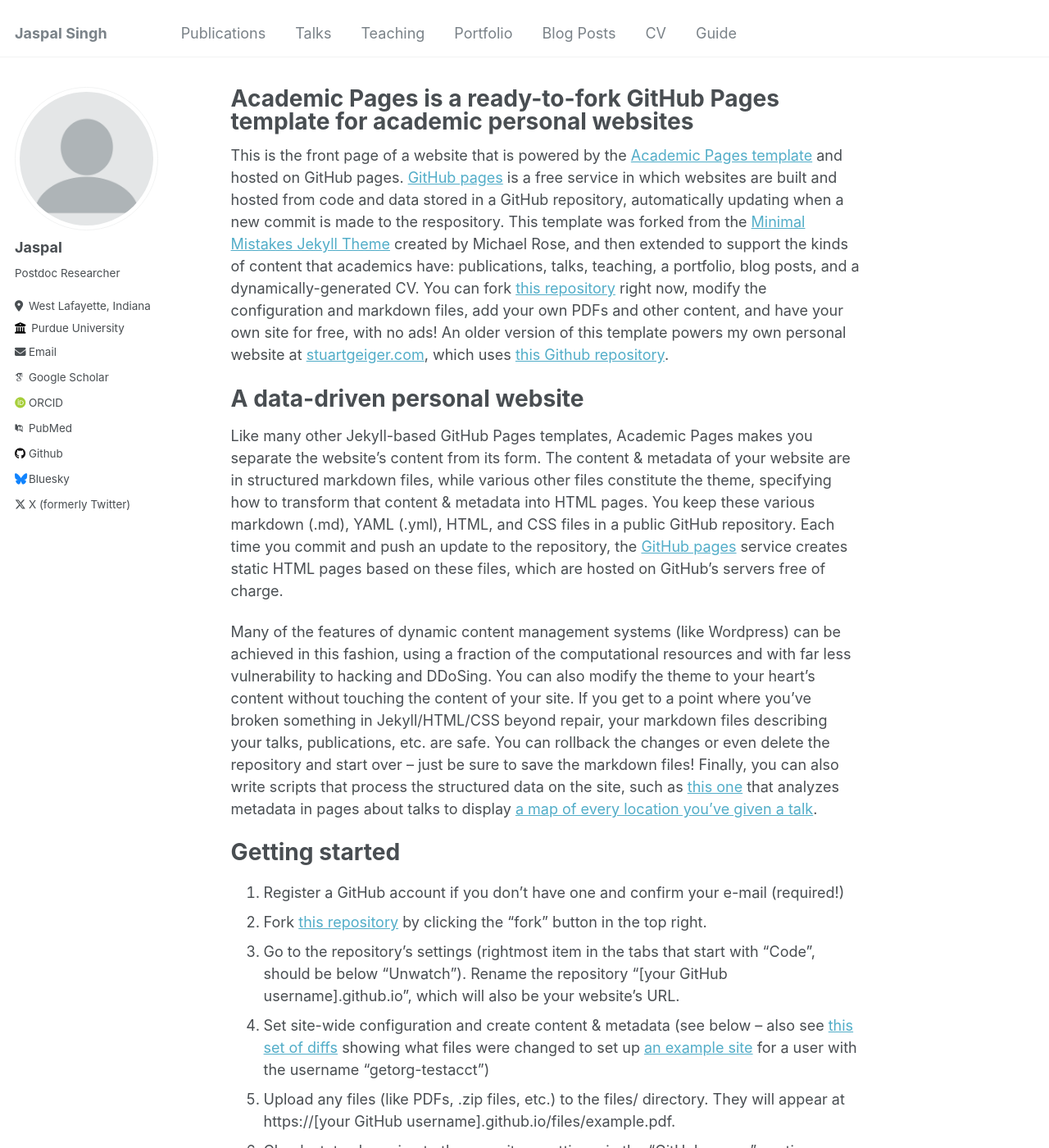
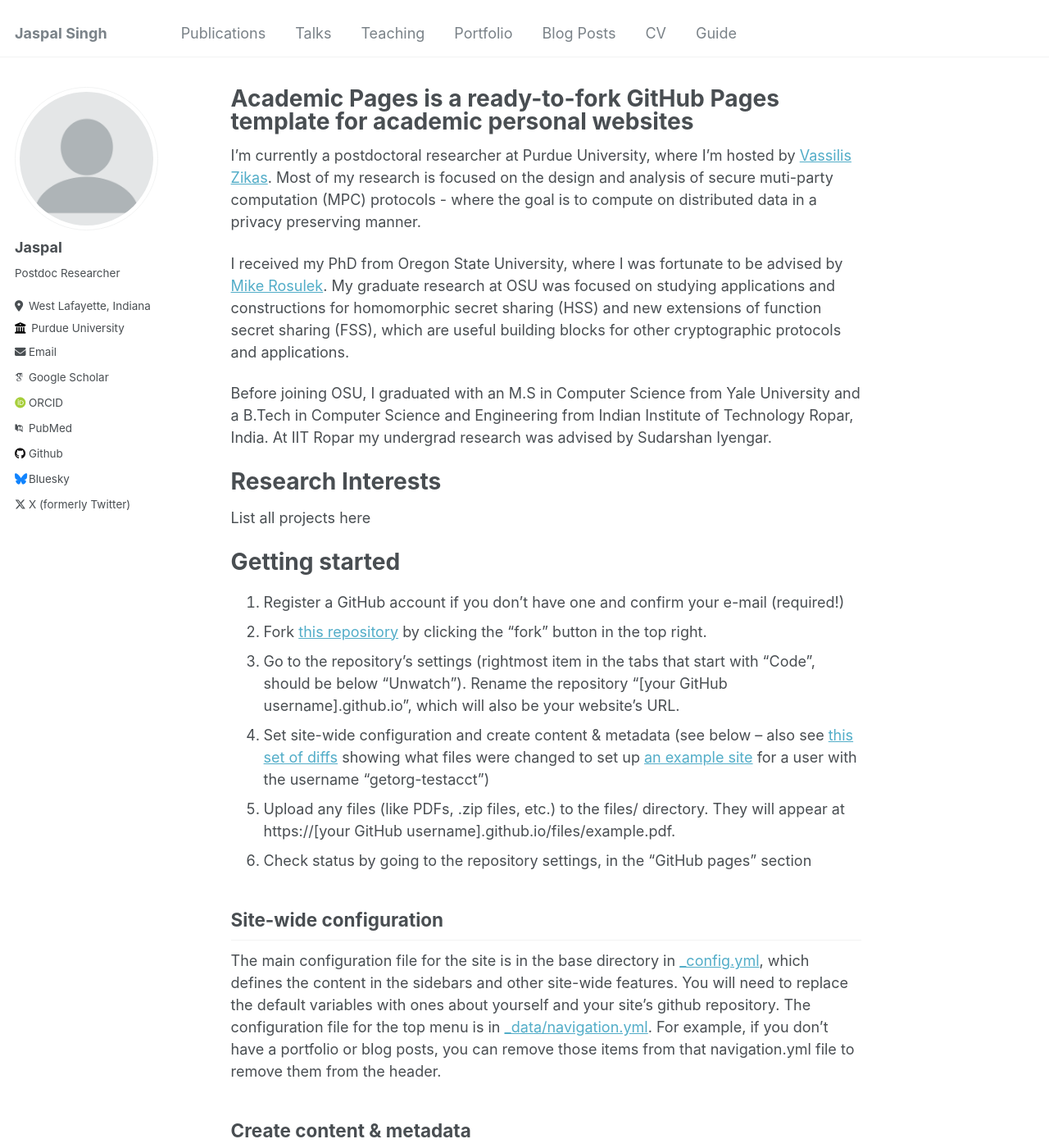
Before and after one commit to jaspal-crypto/jaspal.github.io, a Jekyll site: the page built from _pages/about.md, in a window 1280 px wide and 1400 px high. Shown: the whole window at 82% size. Built offline with Jekyll 4.4.1, drawn with Linux system fonts in a browser that asks for light colours; some web fonts are replaced; some of the changed text lies outside the part shown.

Commit message:
Update about.md

```diff
--- a/_pages/about.md
+++ b/_pages/about.md
@@ -7,13 +7,16 @@ redirect_from:
   - /about.html
 ---
 
-This is the front page of a website that is powered by the [Academic Pages template](https://github.com/academicpages/academicpages.github.io) and hosted on GitHub pages. [GitHub pages](https://pages.github.com) is a free service in which websites are built and hosted from code and data stored in a GitHub repository, automatically updating when a new commit is made to the respository. This template was forked from the [Minimal Mistakes Jekyll Theme](https://mmistakes.github.io/minimal-mistakes/) created by Michael Rose, and then extended to support the kinds of content that academics have: publications, talks, teaching, a portfolio, blog posts, and a dynamically-generated CV. You can fork [this repository](https://github.com/academicpages/academicpages.github.io) right now, modify the configuration and markdown files, add your own PDFs and other content, and have your own site for free, with no ads! An older version of this template powers my own personal website at [stuartgeiger.com](http://stuartgeiger.com), which uses [this Github repository](https://github.com/staeiou/staeiou.github.io).
+I'm currently a postdoctoral researcher at Purdue University, where I'm hosted by [Vassilis Zikas](https://www.cs.purdue.edu/homes/vzikas/). Most of my research is focused on the design and analysis of secure muti-party computation (MPC) protocols - where the goal is to compute on distributed data in a privacy preserving manner.
 
-A data-driven personal website
-======
-Like many other Jekyll-based GitHub Pages templates, Academic Pages makes you separate the website's content from its form. The content & metadata of your website are in structured markdown files, while various other files constitute the theme, specifying how to transform that content & metadata into HTML pages. You keep these various markdown (.md), YAML (.yml), HTML, and CSS files in a public GitHub repository. Each time you commit and push an update to the repository, the [GitHub pages](https://pages.github.com/) service creates static HTML pages based on these files, which are hosted on GitHub's servers free of charge.
+I received my PhD from Oregon State University, where I was fortunate to be advised by [Mike Rosulek](https://web.engr.oregonstate.edu/~rosulekm/). My graduate research at OSU was focused on studying applications and constructions for homomorphic secret sharing (HSS) and new extensions of function secret sharing (FSS), which are useful building blocks for other cryptographic protocols and applications.
 
-Many of the features of dynamic content management systems (like Wordpress) can be achieved in this fashion, using a fraction of the computational resources and with far less vulnerability to hacking and DDoSing. You can also modify the theme to your heart's content without touching the content of your site. If you get to a point where you've broken something in Jekyll/HTML/CSS beyond repair, your markdown files describing your talks, publications, etc. are safe. You can rollback the changes or even delete the repository and start over -- just be sure to save the markdown files! Finally, you can also write scripts that process the structured data on the site, such as [this one](https://github.com/academicpages/academicpages.github.io/blob/master/talkmap.ipynb) that analyzes metadata in pages about talks to display [a map of every location you've given a talk](https://academicpages.github.io/talkmap.html).
+Before joining OSU, I graduated with an M.S in Computer Science from Yale University and a B.Tech in Computer Science and Engineering from Indian Institute of Technology Ropar, India. At IIT Ropar my undergrad research was advised by Sudarshan Iyengar.
+
+Research Interests
+====
+
+List all projects here
 
 Getting started
 ======
@@ -31,19 +34,3 @@ The main configuration file for the site is in the base directory in [_config.ym
 Create content & metadata
 ------
 For site content, there is one markdown file for each type of content, which are stored in directories like _publications, _talks, _posts, _teaching, or _pages. For example, each talk is a markdown file in the [_talks directory](https://github.com/academicpages/academicpages.github.io/tree/master/_talks). At the top of each markdown file is structured data in YAML about the talk, which the theme will parse to do lots of cool stuff. The same structured data about a talk is used to generate the list of talks on the [Talks page](https://academicpages.github.io/talks), each [individual page](https://academicpages.github.io/talks/2012-03-01-talk-1) for specific talks, the talks section for the [CV page](https://academicpages.github.io/cv), and the [map of places you've given a talk](https://academicpages.github.io/talkmap.html) (if you run this [python file](https://github.com/academicpages/academicpages.github.io/blob/master/talkmap.py) or [Jupyter notebook](https://github.com/academicpages/academicpages.github.io/blob/master/talkmap.ipynb), which creates the HTML for the map based on the contents of the _talks directory).
-
-**Markdown generator**
-
-I have also created [a set of Jupyter notebooks](https://github.com/academicpages/academicpages.github.io/tree/master/markdown_generator
-) that converts a CSV containing structured data about talks or presentations into individual markdown files that will be properly formatted for the Academic Pages template. The sample CSVs in that directory are the ones I used to create my own personal website at stuartgeiger.com. My usual workflow is that I keep a spreadsheet of my publications and talks, then run the code in these notebooks to generate the markdown files, then commit and push them to the GitHub repository.
-
-How to edit your site's GitHub repository
-------
-Many people use a git client to create files on their local computer and then push them to GitHub's servers. If you are not familiar with git, you can directly edit these configuration and markdown files directly in the github.com interface. Navigate to a file (like [this one](https://github.com/academicpages/academicpages.github.io/blob/master/_talks/2012-03-01-talk-1.md) and click the pencil icon in the top right of the content preview (to the right of the "Raw | Blame | History" buttons). You can delete a file by clicking the trashcan icon to the right of the pencil icon. You can also create new files or upload files by navigating to a directory and clicking the "Create new file" or "Upload files" buttons.
-
-Example: editing a markdown file for a talk
-![Editing a markdown file for a talk](/images/editing-talk.png)
-
-For more info
-------
-More info about configuring Academic Pages can be found in [the guide](https://academicpages.github.io/markdown/). The [guides for the Minimal Mistakes theme](https://mmistakes.github.io/minimal-mistakes/docs/configuration/) (which this theme was forked from) might also be helpful.
```
